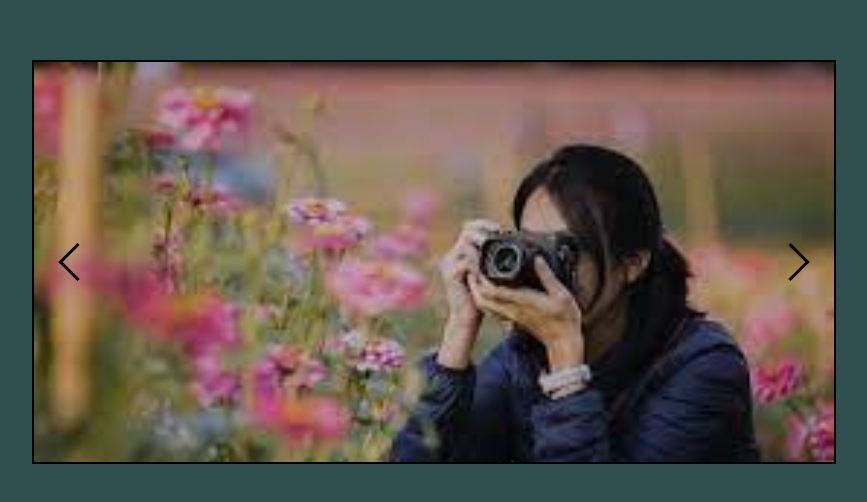
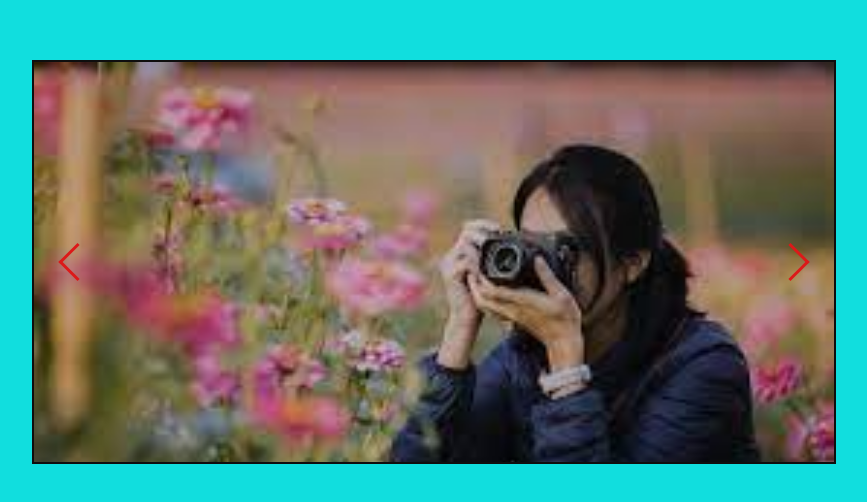
Before and after one commit to SARMATHIk/next-previous-button-curesoul, a plain HTML site: page index.html in a window 1280 px wide. Shown: the part 140-642 px from the top of the page, without its empty margins (206-1073 px from the left). Drawn offline with Linux system fonts and the light colour scheme.

Commit message:
buutton caresoul

```diff
--- a/style.css
+++ b/style.css
@@ -1,5 +1,5 @@
 body{
-    background: #2f4f4f;
+    background: #11dede;
   }
 
 
@@ -9,7 +9,7 @@ body{
     width: 800px;
     display: block;
     margin: 200px auto ;
-    border: 2px solid black;
+    border: 2px solid rgb(15, 14, 14);
   }
 
   .carousel-item {
@@ -23,7 +23,7 @@ body{
     transition: all 0.5s ease-in-out;
   }
   .arrow{
-    border: solid black;
+    border: solid #dc1919;
     border-width: 0 3px 3px 0;
     display: inline-block;
     padding: 12px;
```
